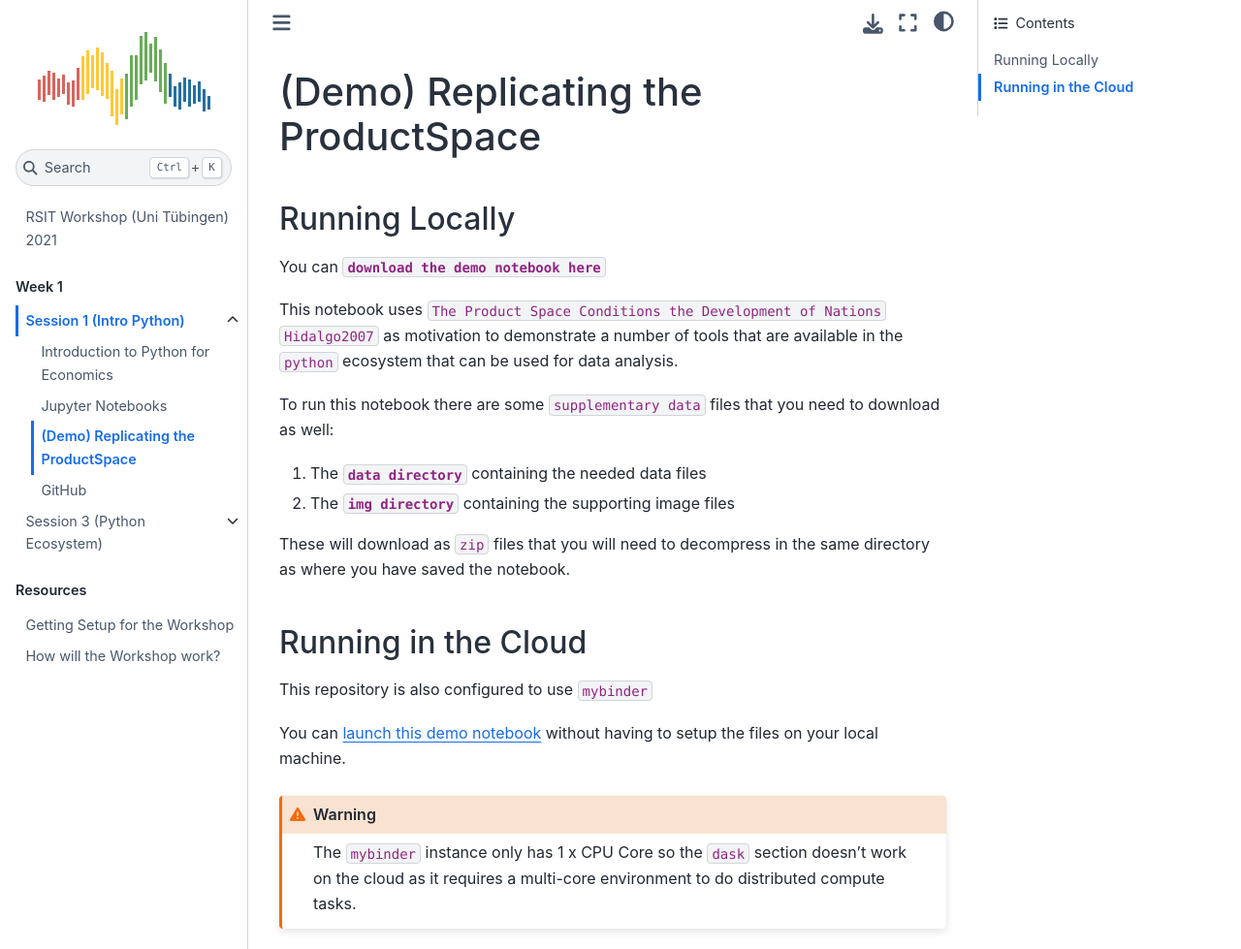
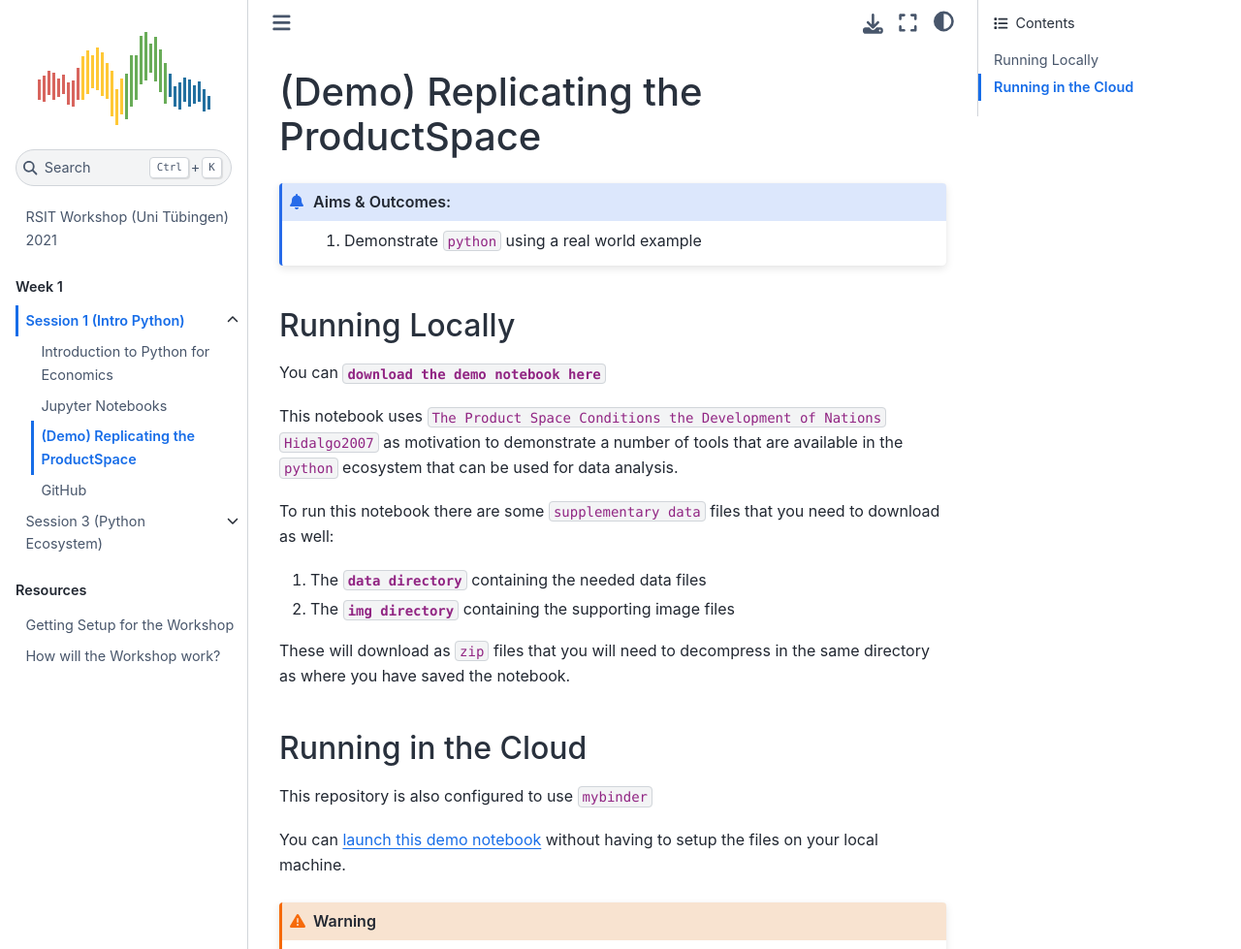
Before and after one commit to QuantEcon/2021-workshop-rsit, a Jupyter Book: the page built from website/week1/session1/demo-science-2007.md, in a window 1280 px wide and 1335 px high, cut to the strip 0-979 px from the top of the window. Shown: the whole strip at 97% size. Built offline with Jupyter Book 1.0.4 settings and Sphinx 7.4.7 and the Sphinx Book theme 1.1.4, drawn with Linux system fonts in a browser that asks for light colours; cross-references to code outside the pages are shown as plain code.

Commit message:
add aim admonition

````diff
--- a/website/week1/session1/demo-science-2007.md
+++ b/website/week1/session1/demo-science-2007.md
@@ -1,5 +1,9 @@
 (session1/demo)=
 # (Demo) Replicating the ProductSpace
+
+```{admonition} Aims & Outcomes:
+1. Demonstrate `python` using a real world example
+```
 
 ## Running Locally
 
````
